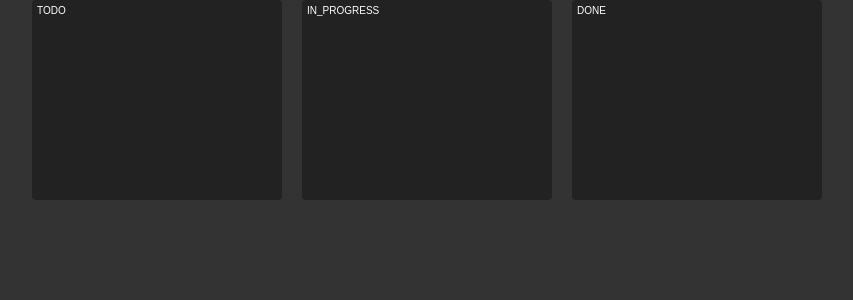
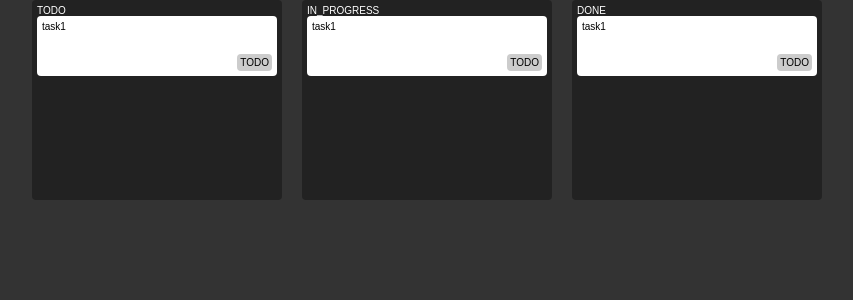
Before and after one commit to keertyverma/task-lane, a React (Vite) app: page / in a window 1280 px wide. Shown: the top 300 px of the page, without its empty margins (213-1066 px from the left). Built offline with nearby package versions, Linux system fonts and the light colour scheme.

Commit message:
Add title and status on task

```diff
--- a/package.json
+++ b/package.json
@@ -10,6 +10,7 @@
     "preview": "vite preview"
   },
   "dependencies": {
+    "classnames": "^2.5.1",
     "react": "^18.2.0",
     "react-dom": "^18.2.0",
     "zustand": "^4.5.2"
--- a/src/components/Column.css
+++ b/src/components/Column.css
@@ -5,6 +5,6 @@
   width: 33%;
   max-width: 25rem;
   margin: 0 1rem;
-  border-radius: 4px;
+  border-radius: var(--BORDER-RADIUS);
   padding: 0.5rem;
 }
--- a/src/components/Column.tsx
+++ b/src/components/Column.tsx
@@ -1,13 +1,17 @@
 import "./Column.css";
-
-type Status = "TODO" | "IN_PROGRESS" | "DONE";
+import Task, { Status } from "./Task";
 
 interface Props {
   status: Status;
 }
 
 const Column = ({ status }: Props) => {
-  return <div className="column">{status}</div>;
+  return (
+    <div className="column">
+      <p>{status}</p>
+      <Task task={{ title: "task1" }} />
+    </div>
+  );
 };
 
 export default Column;
--- /dev/null
+++ b/src/components/Task.css
@@ -0,0 +1,33 @@
+.task {
+  background: #fff;
+  color: #000;
+  min-height: 6rem;
+  border-radius: var(--BORDER-RADIUS);
+  padding: 0.5rem;
+  display: flex;
+  flex-direction: column;
+  justify-content: space-between;
+}
+
+.bottom-wrapper {
+  display: flex;
+  justify-content: space-between;
+}
+
+.status {
+  font-size: 1rem;
+  padding: 0.3rem;
+  border-radius: var(--BORDER-RADIUS);
+}
+
+.TODO {
+  background: var(--COLOR-GRAY-LIGHT);
+}
+
+.IN_PROGRESS {
+  background: var(--COLOR-INPROGRESS);
+}
+
+.DONE {
+  background: var(--COLOR-DONE);
+}
--- /dev/null
+++ b/src/components/Task.tsx
@@ -0,0 +1,30 @@
+import classNames from "classnames";
+import "./Task.css";
+
+export type Status = "TODO" | "IN_PROGRESS" | "DONE";
+
+interface Task {
+  title: string;
+}
+
+interface Props {
+  task: Task;
+}
+
+const Task = ({ task }: Props) => {
+  const status: Status = "TODO";
+
+  const { title } = task;
+
+  return (
+    <div className="task">
+      <div>{title}</div>
+      <div className="bottom-wrapper">
+        <div></div>
+        <div className={classNames("status", status)}>{status}</div>
+      </div>
+    </div>
+  );
+};
+
+export default Task;
--- a/src/index.css
+++ b/src/index.css
@@ -2,8 +2,9 @@
   --COLOR-GRAY: #333333;
   --COLOR-GRAY-DARK: #222222;
   --COLOR-GRAY-LIGHT: #cccccc;
-  --COLOR-ONGOING: #98c1d9;
+  --COLOR-INPROGRESS: #98c1d9;
   --COLOR-DONE: #ee6c4d;
+  --BORDER-RADIUS: 4px;
   font-family: Arial, Helvetica, sans-serif;
 }
 
```
Also changed, not shown: 1 other file (tests, documents, lock files or other folders).
